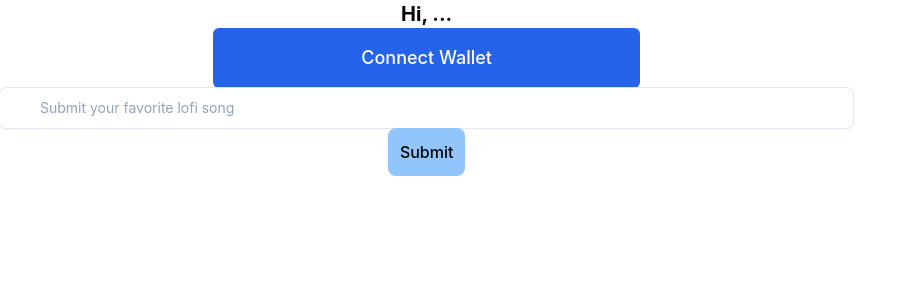
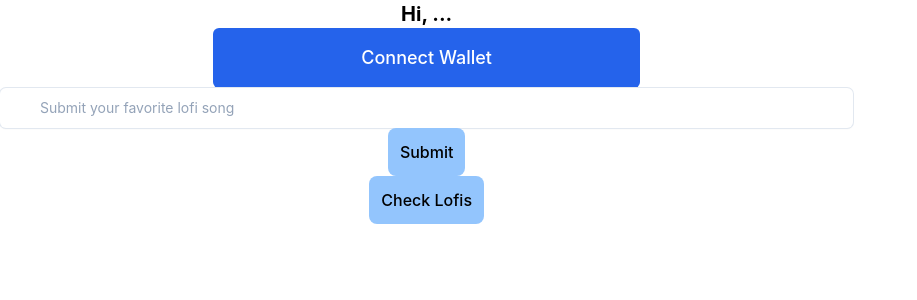
Before and after one commit to hehoku/lofi-app, a React (Create React App) app: page / in a window 1280 px wide. Shown: the top 300 px of the page, without its empty margins (0-917 px from the left). Built offline with nearby package versions, Linux system fonts and the light colour scheme.

Commit message:
fix error contract config, update contract address

```diff
--- a/src/App.js
+++ b/src/App.js
@@ -6,7 +6,7 @@ import abi from './utils/Lofi.json'
 function App () {
   const [currentAccount, setCurrentAccount] = useState('')
   const [lofiInputValue, setLofiInputValue] = useState('')
-  const contractAddress = '0x1e7d0f40219591e1bd149994c802e6261d2c07e5'
+  const contractAddress = '0xfaeef3203051a918d9d087ff13c1df792a238cc7'
   const contractABI = abi.abi
 
   // check if wallet is connected
@@ -128,10 +128,16 @@ function App () {
         placeholder='Submit your favorite lofi song'
       />
       <button
+        onClick={handleSubmit}
+        className='text-base font-medium rounded-lg p-3 bg-blue-300'
+      >
+        Submit
+      </button>
+      <button
         onClick={getLofis}
         className='text-base font-medium rounded-lg p-3 bg-blue-300'
       >
-        Submit
+        Check Lofis
       </button>
     </div>
   )
```
